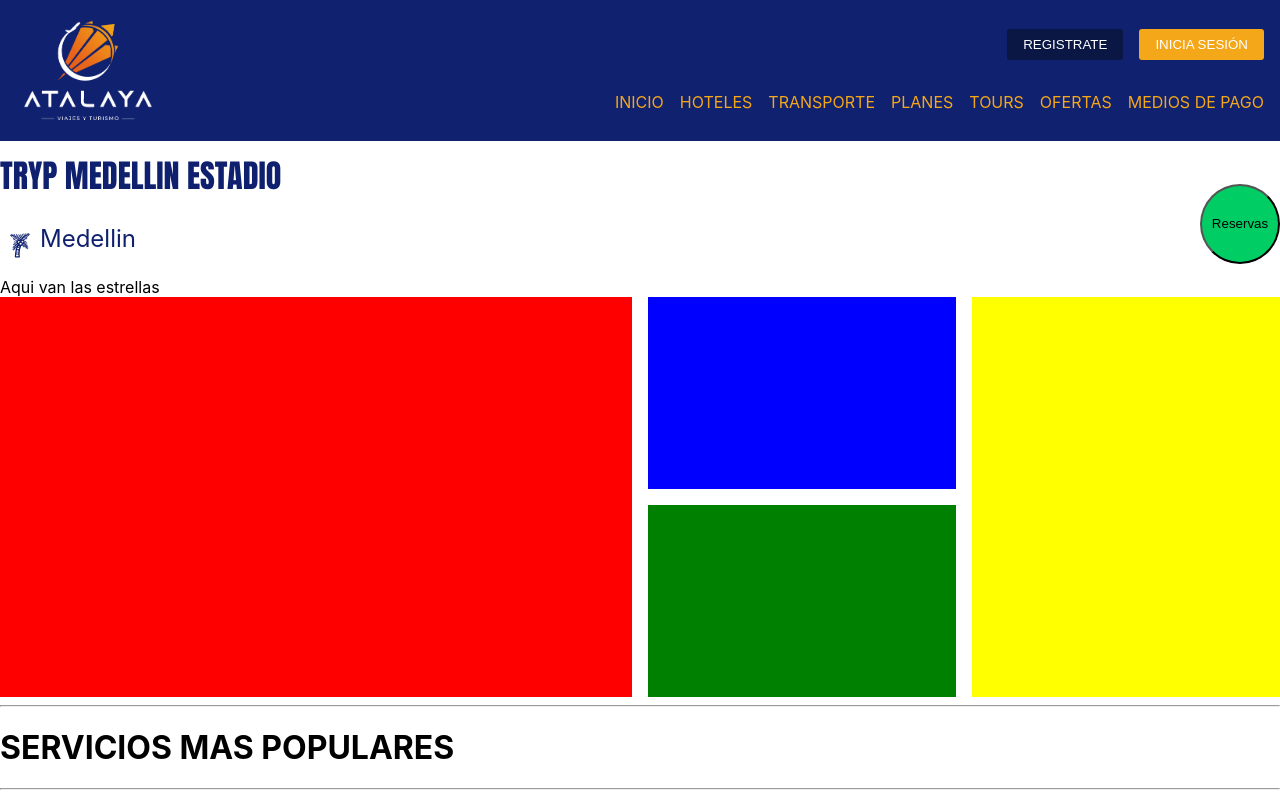
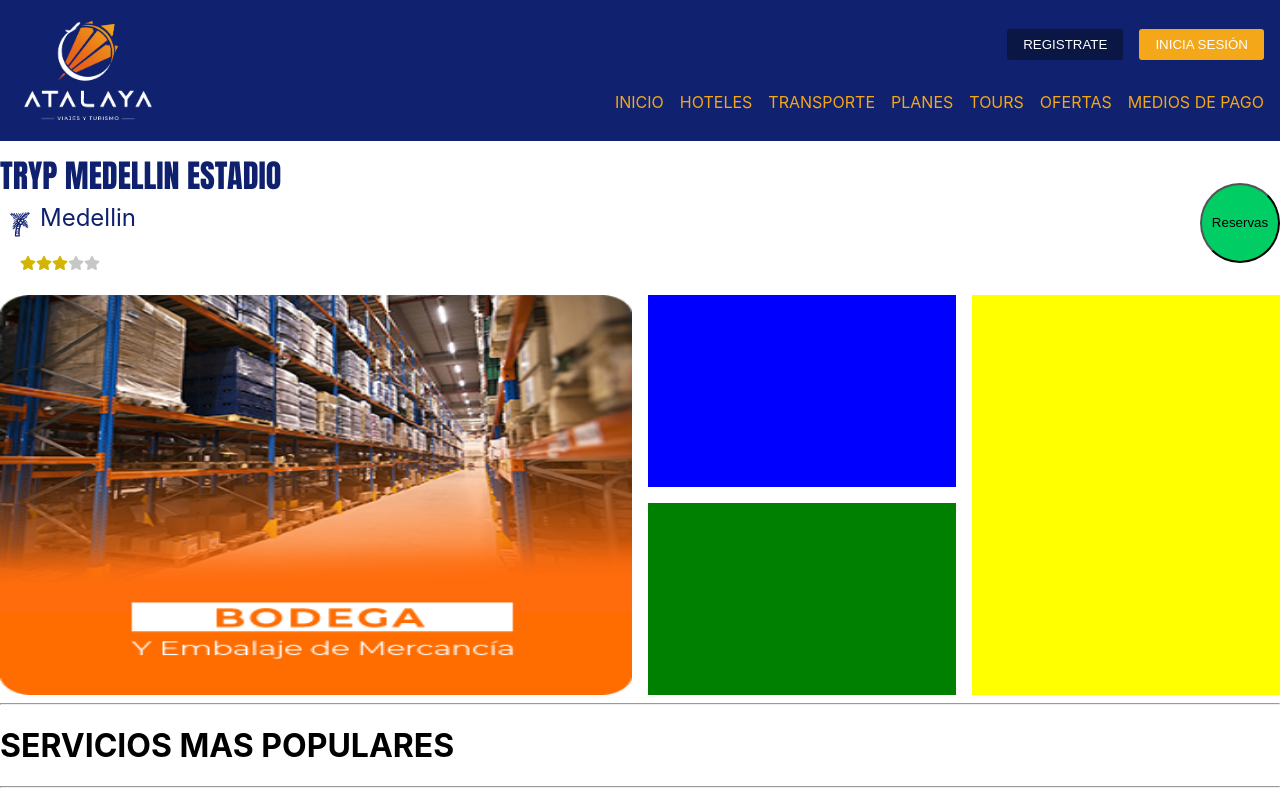
Before and after one commit to logitransatalaya/atalaya-turismo, a React (Create React App) app in the folder frontend/: page /caracteristicas-de-hotel in a window 1280 px wide. Shown: the top 800 px of the page. Built offline with nearby package versions, Linux system fonts and the light colour scheme.

Commit message:
The section of why watchtower was added, with the cards and icons

```diff
--- a/frontend/package.json
+++ b/frontend/package.json
@@ -9,6 +9,7 @@
 		"@testing-library/user-event": "12.1.10",
 		"react": "17.0.2",
 		"react-dom": "17.0.2",
+		"react-icons": "^4.3.1",
 		"react-redux": "7.2.5",
 		"react-router-dom": "5.3.0",
 		"react-scripts": "4.0.3",
--- a/frontend/src/components/HotelFeatures/HeaderFeatur/index.jsx
+++ b/frontend/src/components/HotelFeatures/HeaderFeatur/index.jsx
@@ -1,4 +1,6 @@
 import React from 'react'
+import image from '../../../images/btn.png'
+import { Qualification } from '../Qualification'
 import { HeaderCardStyled, CardGrid } from './style'
 import { ReactComponent as IconPalmera } from '../../../images/icono-palmera.svg'
 
@@ -14,14 +16,25 @@ export const HeaderFeature = () => {
 						</div>
 						<p>Medellin</p>
 					</div>
-					<div>Aqui van las estrellas</div>
+					<div>
+						<Qualification />
+					</div>
 				</div>
 				<div>
 					<button className='card_button'>Reservas</button>
 				</div>
 			</HeaderCardStyled>
 			<CardGrid>
-				<div className='card_1'></div>
+				<div className='card_1'>
+					<img
+						style={{
+							width: '100%',
+							height: '100%'
+						}}
+						src={image}
+						alt=''
+					/>
+				</div>
 				<div className='card_2'></div>
 				<div className='card_3'></div>
 				<div className='card_4'></div>
--- a/frontend/src/components/HotelFeatures/HeaderFeatur/style.js
+++ b/frontend/src/components/HotelFeatures/HeaderFeatur/style.js
@@ -12,6 +12,7 @@ export const HeaderCardStyled = styled.div`
 		font-weight: 600;
 	}
 	.card_location {
+		height: 35px;
 		color: #0f216e;
 		display: flex;
 		margin-left: 10px;
--- /dev/null
+++ b/frontend/src/components/HotelFeatures/Qualification/index.jsx
@@ -0,0 +1,31 @@
+import { FaStar } from 'react-icons/fa'
+import { ContainerStars } from './style'
+import React, { useEffect, useState } from 'react'
+
+export const Qualification = ({ stars = 3 }) => {
+	const [clicked, setClicked] = useState([false, false, false, false, false])
+
+	const handleStarClick = (index) => {
+		let clickStates = [...clicked]
+		for (let i = 0; i < 5; i++) {
+			if (i <= index) clickStates[i] = true
+			else clickStates[i] = false
+		}
+		setClicked(clickStates)
+	}
+	useEffect(() => {
+		handleStarClick(stars - 1)
+	}, [])
+
+	return (
+		<ContainerStars>
+			<div>
+				<FaStar className={clicked[0] ? 'clickedstar' : null} />
+				<FaStar className={clicked[1] ? 'clickedstar' : null} />
+				<FaStar className={clicked[2] ? 'clickedstar' : null} />
+				<FaStar className={clicked[3] ? 'clickedstar' : null} />
+				<FaStar className={clicked[4] ? 'clickedstar' : null} />
+			</div>
+		</ContainerStars>
+	)
+}
--- /dev/null
+++ b/frontend/src/components/HotelFeatures/Qualification/style.js
@@ -0,0 +1,23 @@
+import styled from 'styled-components'
+
+export const ContainerStars = styled.div`
+	padding: 20px;
+	& svg {
+		color: #c7c7c7;
+		/* cursor: pointer; */
+	}
+	& div {
+		width: 120px;
+	}
+
+	/* & div:hover svg {
+		color: rgb(212, 180, 0);
+	}
+
+	& svg:hover ~ svg {
+		color: #c7c7c7;
+	} */
+	.clickedstar {
+		color: rgb(212, 180, 0);
+	}
+`
```
Also changed, not shown: 1 other file (tests, documents, lock files or other folders).
